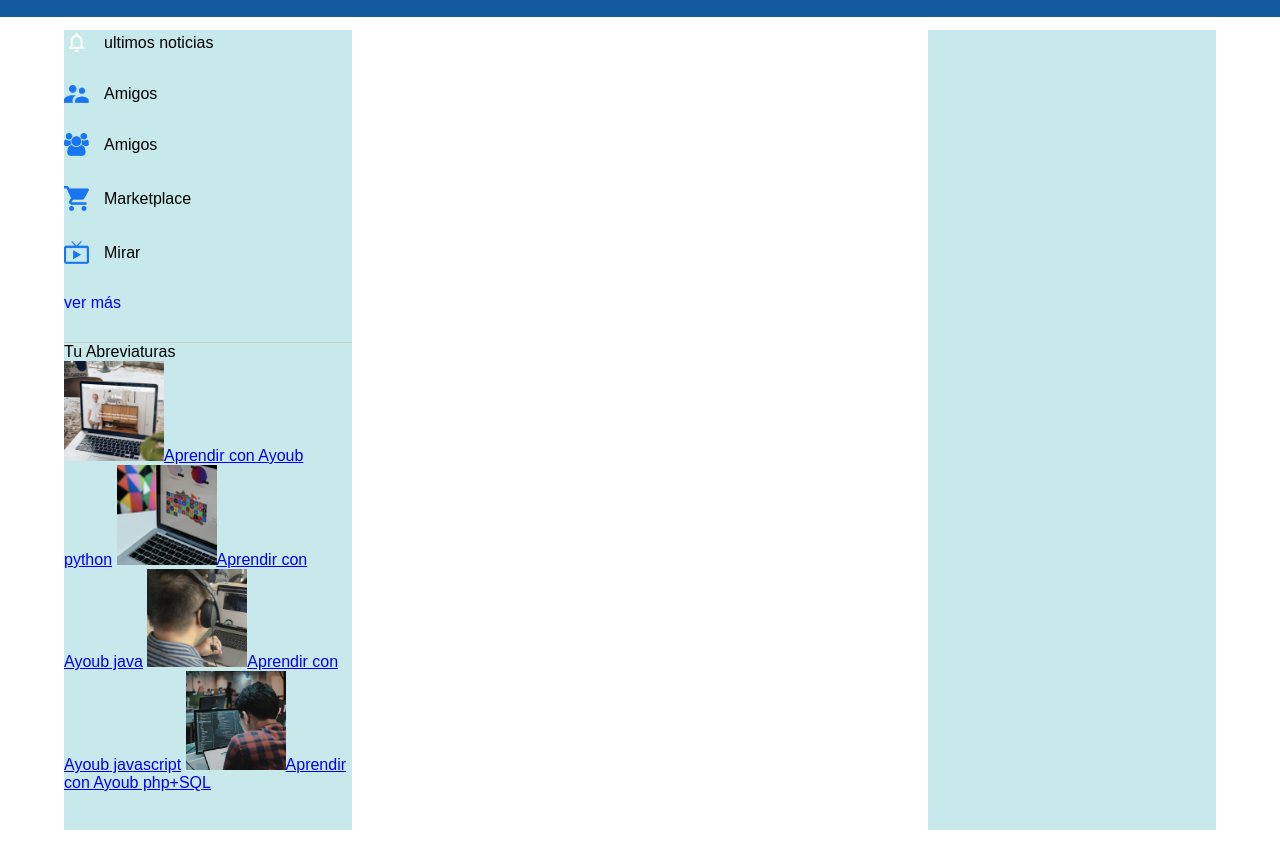
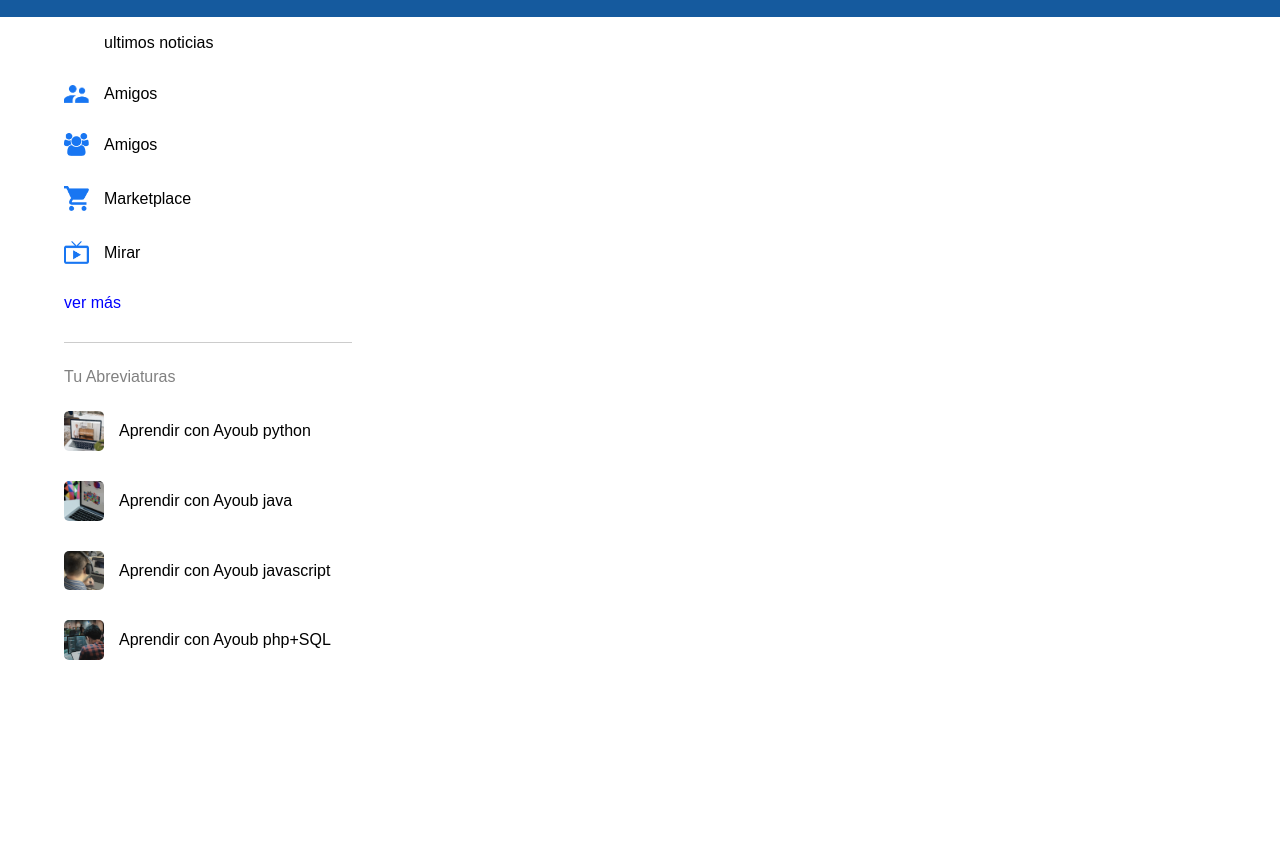
Before and after one commit to AyoubElimeany/project-parecido-fb, a plain HTML site: page index.html in a window 1280 px wide. Shown: the part 67-910 px from the top of the page. After the commit the page ends 800 px from the top, so only its background shows below. Drawn offline with Linux system fonts and the light colour scheme.

Commit message:
dar estilos al shortcut-links a y shortcut-links a img y shortcut-links p

```diff
--- a/style.css
+++ b/style.css
@@ -81,20 +81,16 @@ nav {
     padding: 13px 5%;
 }
 .left-sidebar {
-    background: rgb(199, 233, 236);
     flex-basis: 25%;
     position: sticky;
     top: 70px;
     align-self: flex-start;
-    height: 100vh;
 }
 .right-sidebar {
-    background: rgb( 199, 233, 236);
     flex-basis: 25%;
     position: sticky;
     top: 70px;
     align-self: flex-start;
-    height: 100vh;
 }
 .main-content {
     flex-basis: 47%;
@@ -118,3 +114,21 @@ nav {
 .emp-links {
     border-bottom: 1px solid #ccc;
 }
+.shortcut-links a {
+    text-decoration: none;
+    display: flex;
+    align-items: center;
+    margin-bottom: 30px;
+    color: black;
+    width: fit-content;
+}
+.shortcut-links a img {
+    width: 40px;
+    border-radius: 5px;
+    margin-right: 15px;
+}
+
+.shortcut-links p {
+    margin: 25px 0;
+    color: gray;
+}
```
